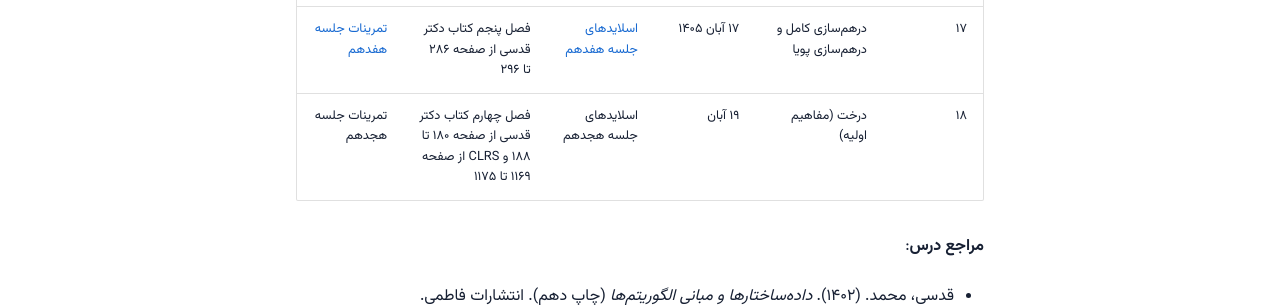
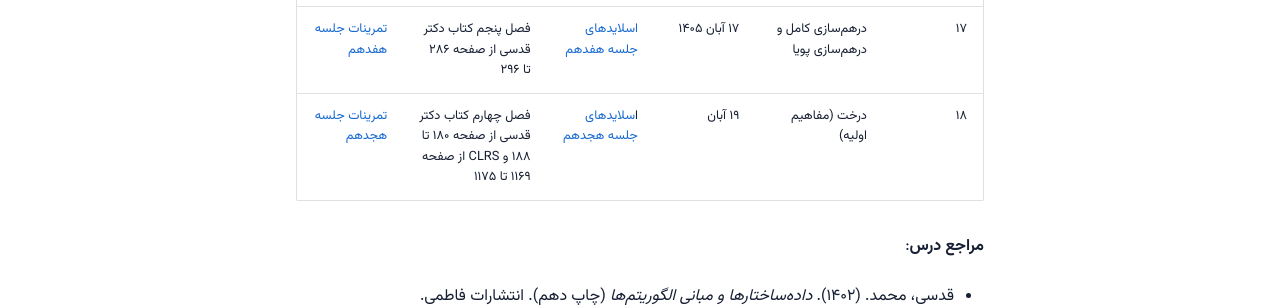
Before and after one commit to CESA-UH/CESA-UH.github.io, an MkDocs documentation site: the page built from docs-src/DSA/docs/index.md, in a window 1280 px wide and 900 px high, scrolled down 1641 px. Shown: the part 434-741 px from the top of the window. Built offline with MkDocs 1.6.1 and Material for MkDocs 9.7.7, drawn with Linux system fonts in a browser that asks for light colours.

Commit message:
DSA Main Page Updated For Session 18

```diff
--- a/docs-src/DSA/docs/index.md
+++ b/docs-src/DSA/docs/index.md
@@ -24,7 +24,7 @@
 |   ۱۵ | آدرس‌دهی باز و درهم‌سازی سراسری                            | ۱۰ آبان ۱۴۰۵   | [اسلایدهای جلسه پانزدهم](https://github.com/CESA-UH/CESA-UH.github.io/blob/main/docs-src/DSA/docs/1405-1406-paeez/assets/slides/15-HashTables(PartThree).pdf)      | فصل پنجم کتاب دکتر قدسی از ۲۷۲ تا صفحه ۲۸۵ و CLRS از صفحه ۲۸۲ تا ۳۰۱              | [تمرینات جلسه پانزدهم](https://github.com/CESA-UH/CESA-UH.github.io/blob/main/docs-src/DSA/docs/1405-1406-paeez/assets/exercises/WarmUP-15.pdf) |
 |   ۱۶ | درهم‌سازی سراسری، درهم‌سازی کامل، درهم‌سازی پویا           | ۱۲ آبان ۱۴۰۵   | [اسلایدهای جلسه شانزدهم](https://github.com/CESA-UH/CESA-UH.github.io/blob/main/docs-src/DSA/docs/1405-1406-paeez/assets/slides/16-HashTables(PartFour).pdf)       | فصل پنجم کتاب دکتر قدسی از ۲۷۲ تا صفحه ۲۷۶ و ۲۸۶ تا ۲۹۶ و CLRS از صفحه ۲۸۲ تا ۲۹۲ | [تمرینات جلسه شانزدهم](https://github.com/CESA-UH/CESA-UH.github.io/blob/main/docs-src/DSA/docs/1405-1406-paeez/assets/exercises/WarmUP-16.pdf) |
 |   ۱۷ | درهم‌سازی کامل و درهم‌سازی پویا                            | ۱۷ آبان ۱۴۰۵   | [اسلایدهای جلسه هفدهم](https://github.com/CESA-UH/CESA-UH.github.io/blob/main/docs-src/DSA/docs/1405-1406-paeez/assets/slides/17-HashTables(PartFive).pdf)         | فصل پنجم کتاب دکتر قدسی از صفحه ۲۸۶ تا ۲۹۶                                        | [تمرینات جلسه هفدهم](https://github.com/CESA-UH/CESA-UH.github.io/blob/main/docs-src/DSA/docs/1405-1406-paeez/assets/exercises/WarmUP-17.pdf)   |
-|   ۱۸ | درخت (مفاهیم اولیه)                                        | ۱۹ آبان        | اسلایدهای جلسه هجدهم                                                                                                                                               | فصل چهارم کتاب دکتر قدسی از صفحه ۱۸۰ تا ۱۸۸ و CLRS از صفحه ۱۱۶۹ تا ۱۱۷۵           | تمرینات جلسه هجدهم                                                                                                                              |
+|   ۱۸ | درخت (مفاهیم اولیه)                                        | ۱۹ آبان        | ا[سلایدهای جلسه هجدهم](https://github.com/CESA-UH/CESA-UH.github.io/blob/main/docs-src/DSA/docs/1405-1406-paeez/assets/slides/18-Trees(PartOne).pdf)               | فصل چهارم کتاب دکتر قدسی از صفحه ۱۸۰ تا ۱۸۸ و CLRS از صفحه ۱۱۶۹ تا ۱۱۷۵           | [تمرینات جلسه هجدهم](https://github.com/CESA-UH/CESA-UH.github.io/blob/main/docs-src/DSA/docs/1405-1406-paeez/assets/exercises/WarmUP-18.pdf)   |
 
 
 
```
Also changed, not shown: 2 other files.
